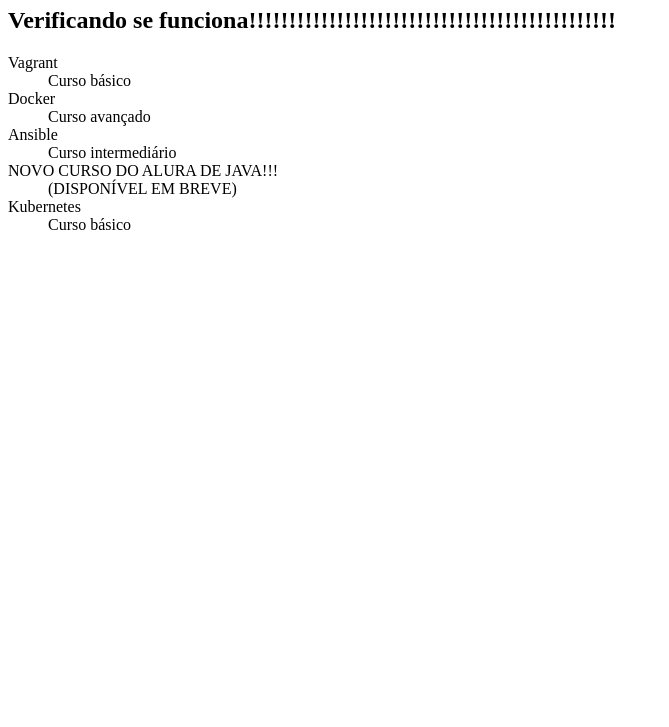
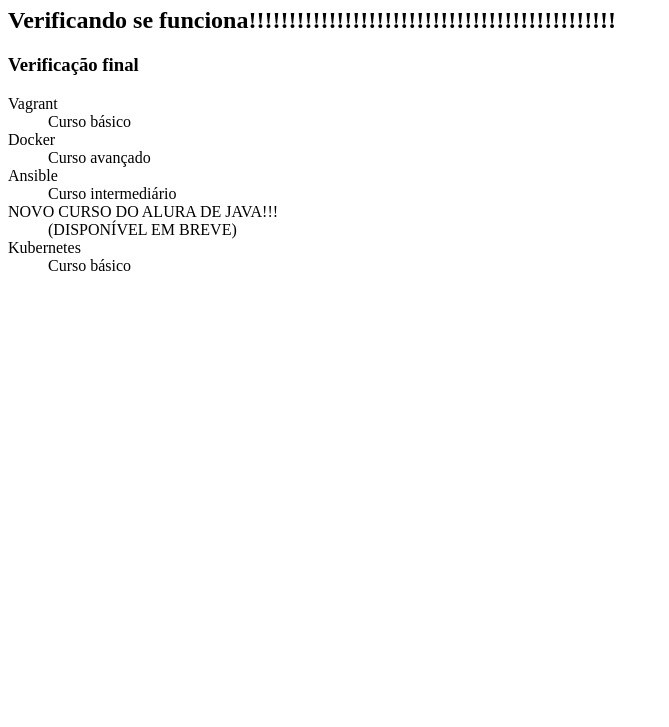
Before and after one commit to rebeca-silvag/alura-git, a plain HTML site: page index.html in a window 1280 px wide. Shown: the part 73-800 px from the top of the page, without its empty margins (0-669 px from the left). Drawn offline with Linux system fonts and the light colour scheme.

Commit message:
Verificacao Final

```diff
--- a/index.html
+++ b/index.html
@@ -8,6 +8,7 @@
 
 	<h1>Cursos de DevOps</h1>
 	<h2>Verificando se funciona!!!!!!!!!!!!!!!!!!!!!!!!!!!!!!!!!!!!!!!!!!!!!!</h2>
+	<h3>Verificação final</h3>
 
     <dl>
 
```
